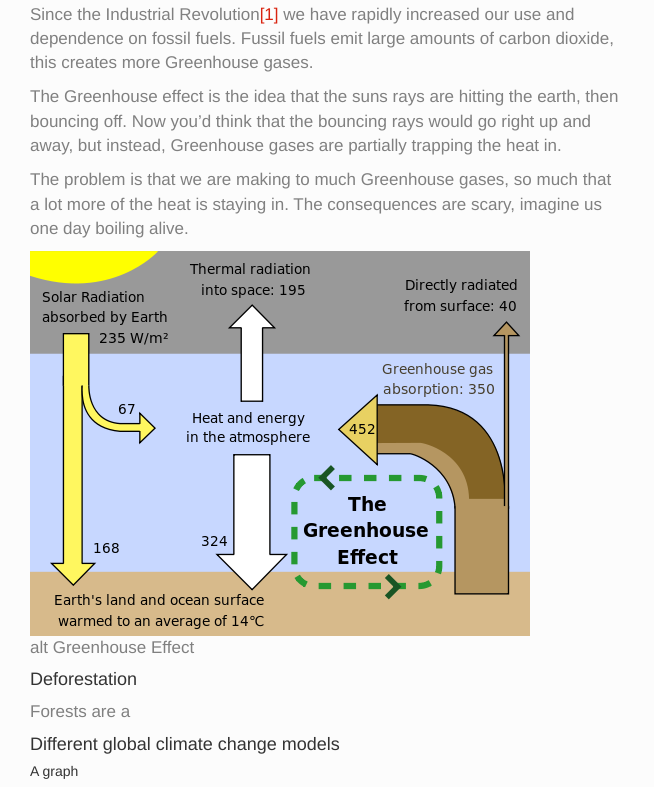
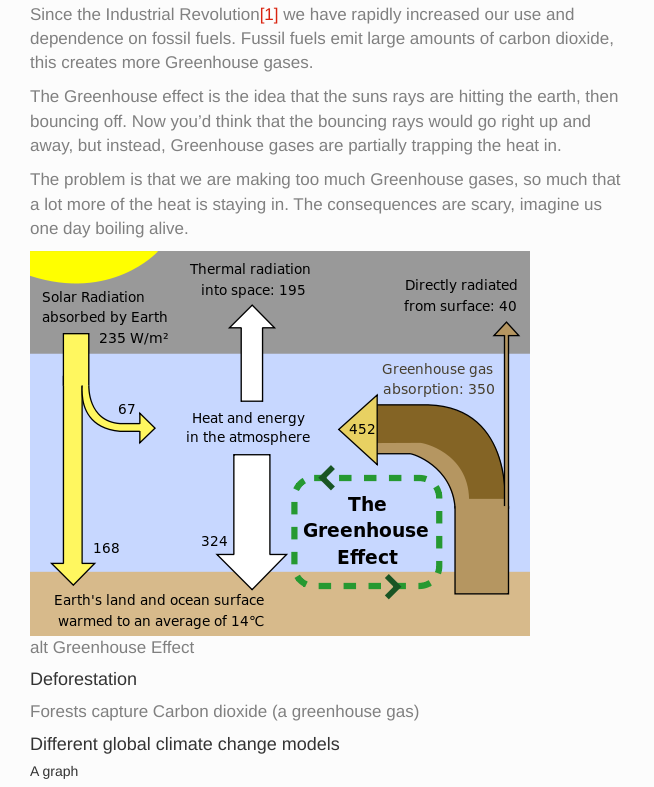
Before and after one commit to ijaaz/climate-change, a plain HTML site: page index.html in a window 1280 px wide. Shown: the part 1408-2195 px from the top of the page, without its empty margins (0-654 px from the left). Drawn offline with Linux system fonts and the light colour scheme; grey boxes are pictures that could not be loaded; a script that the page names is missing.

Commit message:
messing with article text wrapping

```diff
--- a/article.html
+++ b/article.html
@@ -70,7 +70,7 @@ this creates more Greenhouse gases.</p>
 then bouncing off. Now you&#8217;d think that the bouncing rays would go right up and
 away, but instead, Greenhouse gases are partially trapping the heat in.</p>
 
-<p>The problem is that we are making to much Greenhouse gases, so much that a lot
+<p>The problem is that we are making too much Greenhouse gases, so much that a lot
 more of the heat is staying in. The consequences are scary, imagine us one day
 boiling alive.</p>
 
@@ -85,7 +85,7 @@ meter (W/m2).'" />
 
 <h4 id="deforestation">Deforestation</h4>
 
-<p>Forests are a </p>
+<p>Forests capture Carbon dioxide (a greenhouse gas)</p>
 
 <h4 id="differentglobalclimatechangemodels">Different global climate change models</h4>
 
```
Also changed, not shown: 2 other files.
